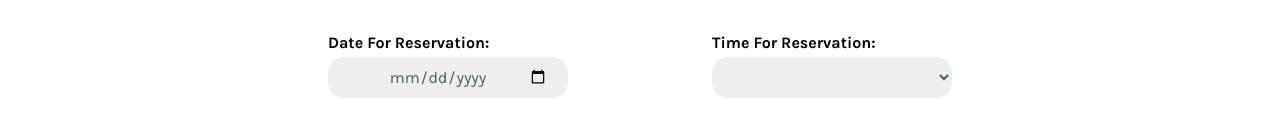
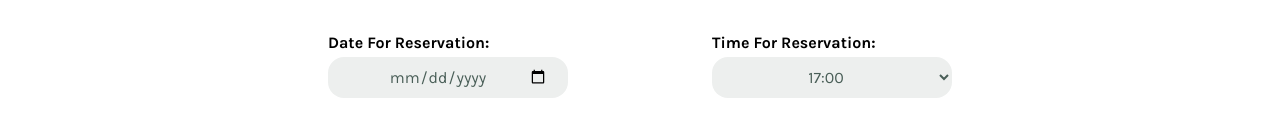
Before and after one commit to alexisbl14/little-lemon-website, a React (Create React App) app in the folder little-lemon/: page /reservations in a window 1280 px wide. Shown: the part 293-432 px from the top of the page. Built offline with nearby package versions, Linux system fonts and the light colour scheme; a web font is replaced by a local one.

Commit message:
linked bookingAPI to fetch available times for each date

```diff
--- a/little-lemon/public/index.html
+++ b/little-lemon/public/index.html
@@ -28,6 +28,7 @@
       Learn how to configure a non-root public URL by running `npm run build`.
     -->
     <title>React App</title>
+    <script src="https://raw.githubusercontent.com/courseraap/capstone/main/api.js"></script>
   </head>
   <body>
     <noscript>You need to enable JavaScript to run this app.</noscript>
--- a/little-lemon/src/Nav.js
+++ b/little-lemon/src/Nav.js
@@ -1,29 +1,30 @@
 import logo from './logo.svg';
 import "./App.css";
 import { Routes, Route, Link } from 'react-router-dom';
-import { useReducer, useState } from "react";
+import { useReducer, useState, useEffect } from "react";
 import Homepage from './Homepage';
 import About from './About';
 import Menu from './Menu';
 import Booking from './Booking';
 import Order from './Order';
 import Login from './Login';
+import { fetchAPI, submitAPI } from './bookingAPI';
 
-export const updateTimes = (action) => {
-    if(action.date === "") {return []};
-    return ["17:00", "18:00", "19:00", "20:00", "21:00", "22:00"];
+export const updateTimes = (state, action) => {
+    const date = new Date(action.date.replace(/-/g, '/'));
+    if(action.date === "") {return fetchAPI(new Date())};
+    return fetchAPI(date);
 }
 
 export const initializeTimes = () => {
-    return [];
+    const date = new Date();
+    return fetchAPI(date);
 }
 
 
 function Nav() {
-
     const [availableTimes, dispatch] = useReducer(updateTimes, initializeTimes());
 
-    console.log(availableTimes);
     return(
         <div>
             <nav>
--- /dev/null
+++ b/little-lemon/src/bookingAPI.js
@@ -0,0 +1,27 @@
+const seededRandom = function (seed) {
+    var m = 2**35 - 31;
+    var a = 185852;
+    var s = seed % m;
+    return function () {
+        return (s = s * a % m) / m;
+    };
+}
+
+export const fetchAPI = function(date) {
+    let result = [];
+    let random = seededRandom(date.getDate());
+
+    for(let i = 17; i <= 23; i++) {
+        if(random() < 0.5) {
+            result.push(i + ':00');
+        }
+        if(random() < 0.5) {
+            result.push(i + ':30');
+        }
+    }
+    return result;
+};
+
+export const submitAPI = function(formData) {
+    return true;
+};
```
